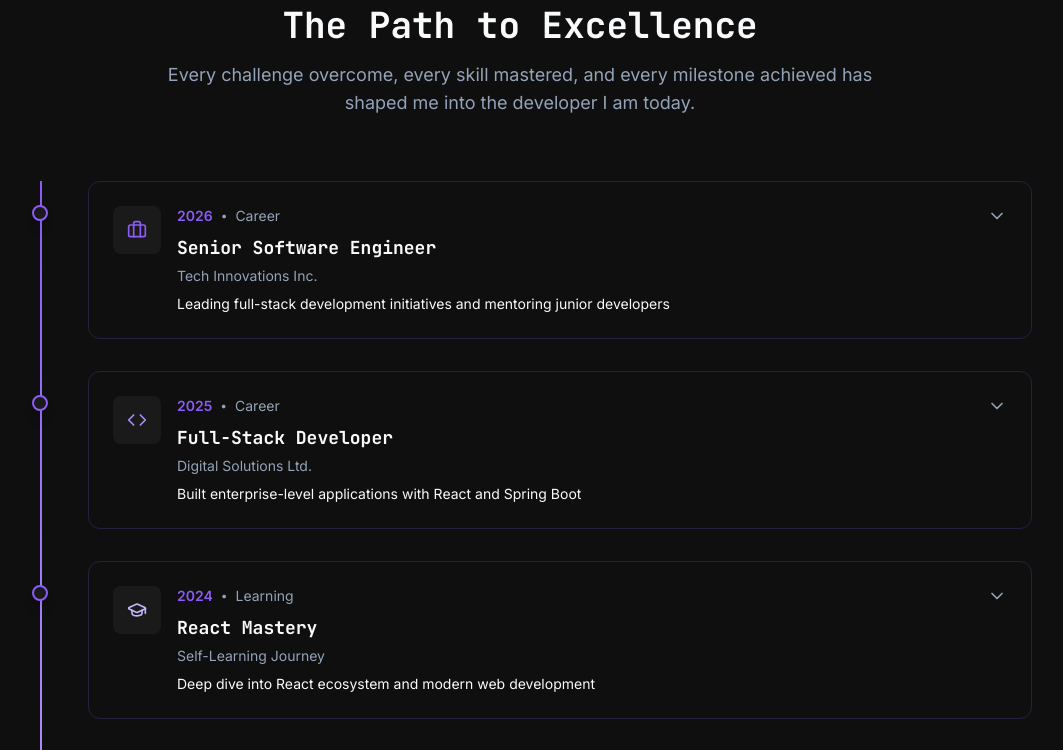
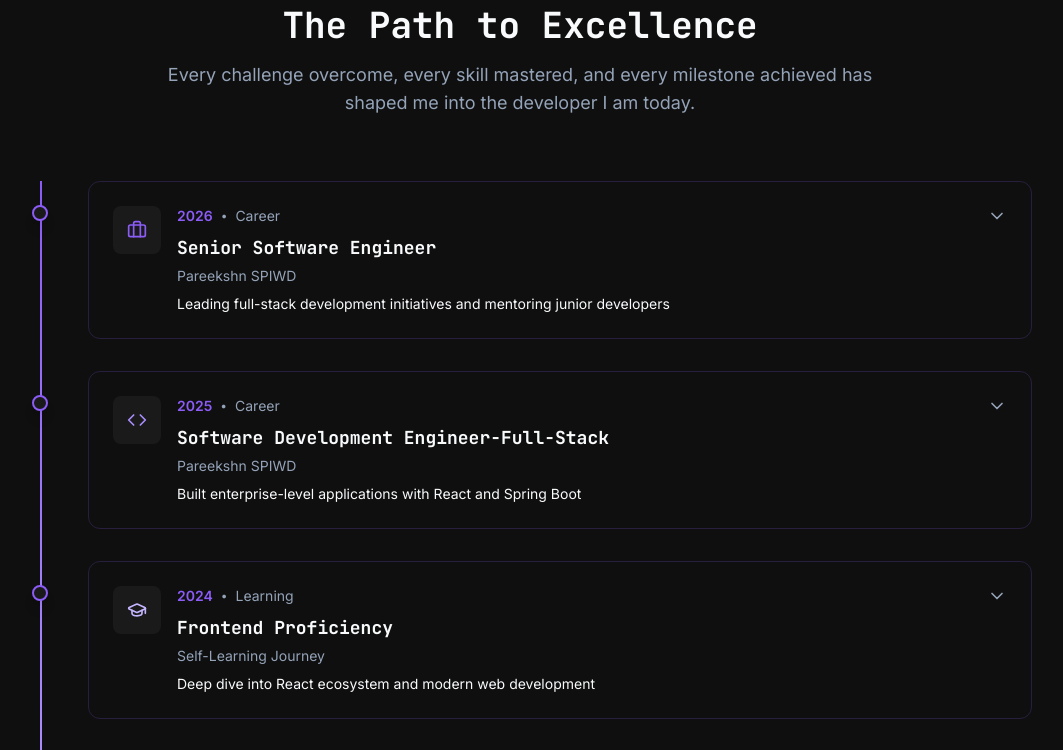
Before and after one commit to Gitesh1712/portfolio26, a React (Vite) app: page /portfolio/about in a window 1280 px wide. Shown: the part 2000-2750 px from the top of the page, without its empty margins (120-1183 px from the left). Built offline with nearby package versions, Linux system fonts and the light colour scheme.

Commit message:
last deployed

```diff
--- a/src/pages/about/components/HeroSection.jsx
+++ b/src/pages/about/components/HeroSection.jsx
@@ -54,14 +54,14 @@ const HeroSection = () => {
                 <div className="text-xs md:text-sm text-muted-foreground mt-1">GFG Solutions</div>
               </div>
               <div className="text-center p-3 md:p-4 bg-card/50 border border-border rounded-lg">
-                <div className="text-2xl md:text-3xl lg:text-4xl font-bold text-accent">5+</div>
+                <div className="text-2xl md:text-3xl lg:text-4xl font-bold text-accent">3+</div>
                 <div className="text-xs md:text-sm text-muted-foreground mt-1">Years Experience</div>
               </div>
             </div>
           </div>
 
           {/* Right Image */}
-          <div className="order-1 lg:order-2 flex justify-center lg:justify-end">
+          {/* <div className="order-1 lg:order-2 flex justify-center lg:justify-end">
             <div className="relative w-full max-w-md lg:max-w-lg">
               <div className="absolute inset-0 bg-gradient-to-br from-primary to-secondary rounded-2xl blur-2xl opacity-20"></div>
               <div className="relative aspect-square rounded-2xl overflow-hidden border-2 border-primary/20 shadow-purple-lg">
@@ -73,7 +73,7 @@ const HeroSection = () => {
               </div>
               <div className="absolute -bottom-4 -right-4 w-24 h-24 md:w-32 md:h-32 bg-primary/20 rounded-full blur-xl"></div>
             </div>
-          </div>
+          </div> */}
         </div>
       </div>
     </section>);
--- a/src/pages/about/components/JourneyTimeline.jsx
+++ b/src/pages/about/components/JourneyTimeline.jsx
@@ -9,7 +9,7 @@ const JourneyTimeline = () => {
       id: 1,
       year: "2026",
       title: "Senior Software Engineer",
-      company: "Tech Innovations Inc.",
+      company: "Pareekshn SPIWD",
       type: "career",
       icon: "Briefcase",
       color: "var(--color-primary)",
@@ -24,8 +24,8 @@ const JourneyTimeline = () => {
     {
       id: 2,
       year: "2025",
-      title: "Full-Stack Developer",
-      company: "Digital Solutions Ltd.",
+      title: "Software Development Engineer-Full-Stack",
+      company: "Pareekshn SPIWD",
       type: "career",
       icon: "Code",
       color: "var(--color-secondary)",
@@ -40,7 +40,7 @@ const JourneyTimeline = () => {
     {
       id: 3,
       year: "2024",
-      title: "React Mastery",
+      title: "Frontend Proficiency",
       company: "Self-Learning Journey",
       type: "learning",
       icon: "GraduationCap",
@@ -71,34 +71,36 @@ const JourneyTimeline = () => {
     },
     {
       id: 5,
-      year: "2022",
-      title: "Software Developer",
-      company: "StartUp Ventures",
+      year: "2023",
+      title: "Junior Software Engineer",
+      company: "Your Webstore",
       type: "career",
       icon: "Rocket",
       color: "var(--color-secondary)",
       summary: "Started professional journey in software development",
       details: "Joined a fast-paced startup environment where I learned to adapt quickly and deliver under pressure. Worked on diverse projects ranging from web applications to mobile backends. Gained hands-on experience with agile methodologies and modern development practices.",
       achievements: [
-        "Shipped 5 major features in first year",
-        "Reduced bug count by 35%",
-        "Learned 4 new technologies"
+        "Learned how real-world development workflows operate in a startup environment",
+        "Improved understanding of writing cleaner and more maintainable code",
+        "Gained experience working with team feedback and code reviews",
+        "Built confidence in debugging and fixing issues independently",
+        "Adapted quickly to new tools and technologies used in the project"
       ]
     },
     {
       id: 6,
-      year: "2021",
-      title: "Computer Science Degree",
-      company: "University of Technology",
+      year: "2022",
+      title: "Computer Science & Engineering Degree",
+      company: "IMS Engineering College - AKTU University",
       type: "education",
       icon: "BookOpen",
       color: "var(--color-accent)",
-      summary: "Graduated with honors in Computer Science",
+      summary: "Graduated in CSE",
       details: "Completed comprehensive coursework in software engineering, algorithms, databases, and system design. Led multiple team projects and participated in hackathons. Built strong foundation in computer science fundamentals.",
       achievements: [
-        "Graduated with 3.8 GPA",
-        "Won 2 university hackathons",
-        "Published research paper on ML algorithms"
+        "Graduated with 7.8 GPA",
+        "Won 2 College hackathons",
+        "Ranked in Top 5 in College -GFG Rankings"
       ]
     }
   ];
@@ -150,9 +152,8 @@ const JourneyTimeline = () => {
 
                 {/* Content Card */}
                 <div
-                  className={`border rounded-xl overflow-hidden transition-all duration-300 ${getTypeStyles(milestone?.type)} ${
-                    expandedId === milestone?.id ? 'shadow-purple-lg' : 'hover:shadow-purple'
-                  }`}
+                  className={`border rounded-xl overflow-hidden transition-all duration-300 ${getTypeStyles(milestone?.type)} ${expandedId === milestone?.id ? 'shadow-purple-lg' : 'hover:shadow-purple'
+                    }`}
                 >
                   <button
                     onClick={() => toggleExpand(milestone?.id)}
```
